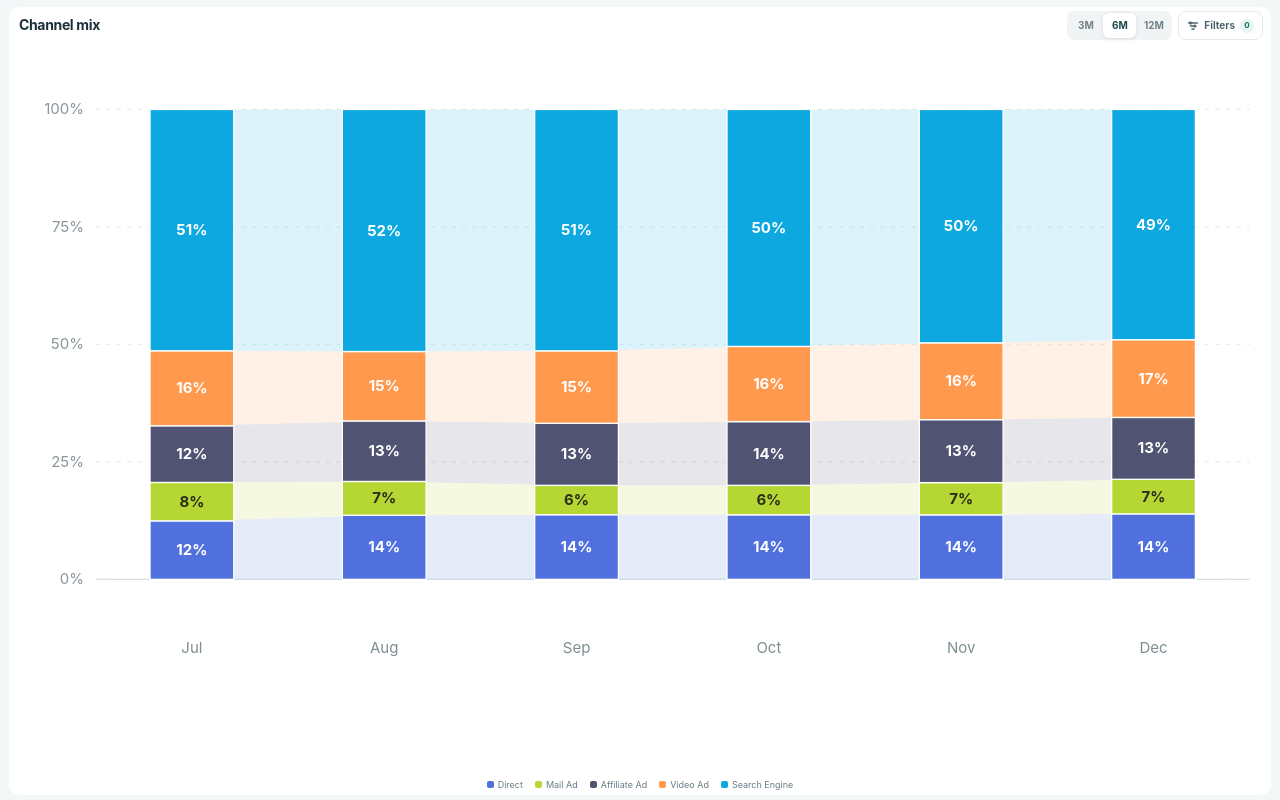
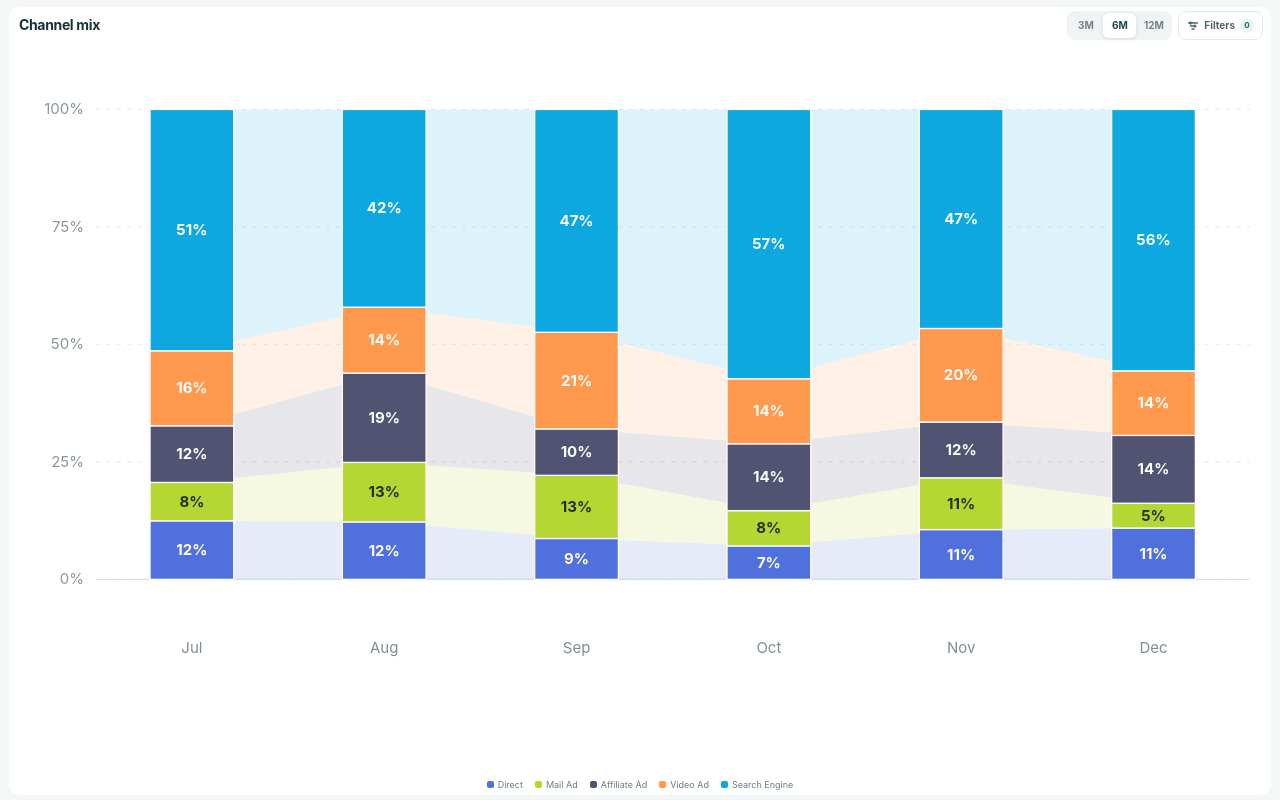
Before and after one commit to srikar0896/slack-interactive-chart-demo, a plain HTML site: page index.html in a window 1280 px wide. Drawn offline with Linux system fonts and the light colour scheme.

Commit message:
Increase variation in sample channel mix

```diff
--- a/index.html
+++ b/index.html
@@ -72,11 +72,11 @@ main{width:100%;height:100vh;height:100dvh;padding:7px 9px 5px;overflow:hidden;b
 const months=["Jan","Feb","Mar","Apr","May","Jun","Jul","Aug","Sep","Oct","Nov","Dec"];
 // The channel values follow the Apache ECharts normalization example's five-series pattern.
 const source=[
- [100,302,301,334,390,330,320,360,375,395,420,455],
- [320,132,101,134,90,230,210,190,170,180,210,240],
- [220,182,191,234,290,330,310,340,360,390,410,430],
- [150,212,201,154,190,330,410,390,420,460,500,540],
- [820,832,901,934,1290,1330,1320,1360,1400,1450,1520,1600]
+ [100,302,301,334,390,330,320,270,220,180,250,310],
+ [320,132,101,134,90,230,210,280,340,190,260,150],
+ [220,182,191,234,290,330,310,420,250,360,280,410],
+ [150,212,201,154,190,330,410,310,520,350,470,390],
+ [820,832,901,934,1290,1330,1320,930,1200,1450,1100,1580]
 ];
 const series=[
  {key:"direct",name:"Direct",color:"#5070dd",label:"#fff"},
```
